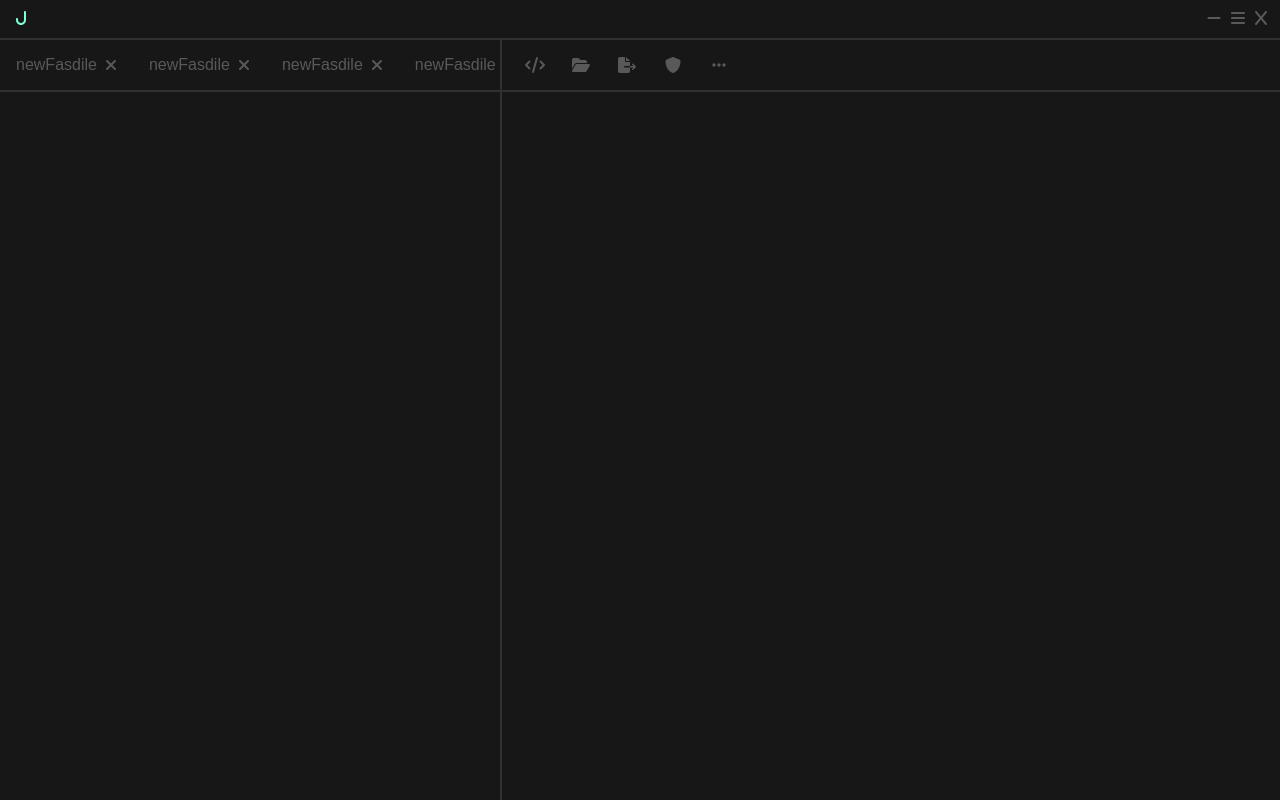
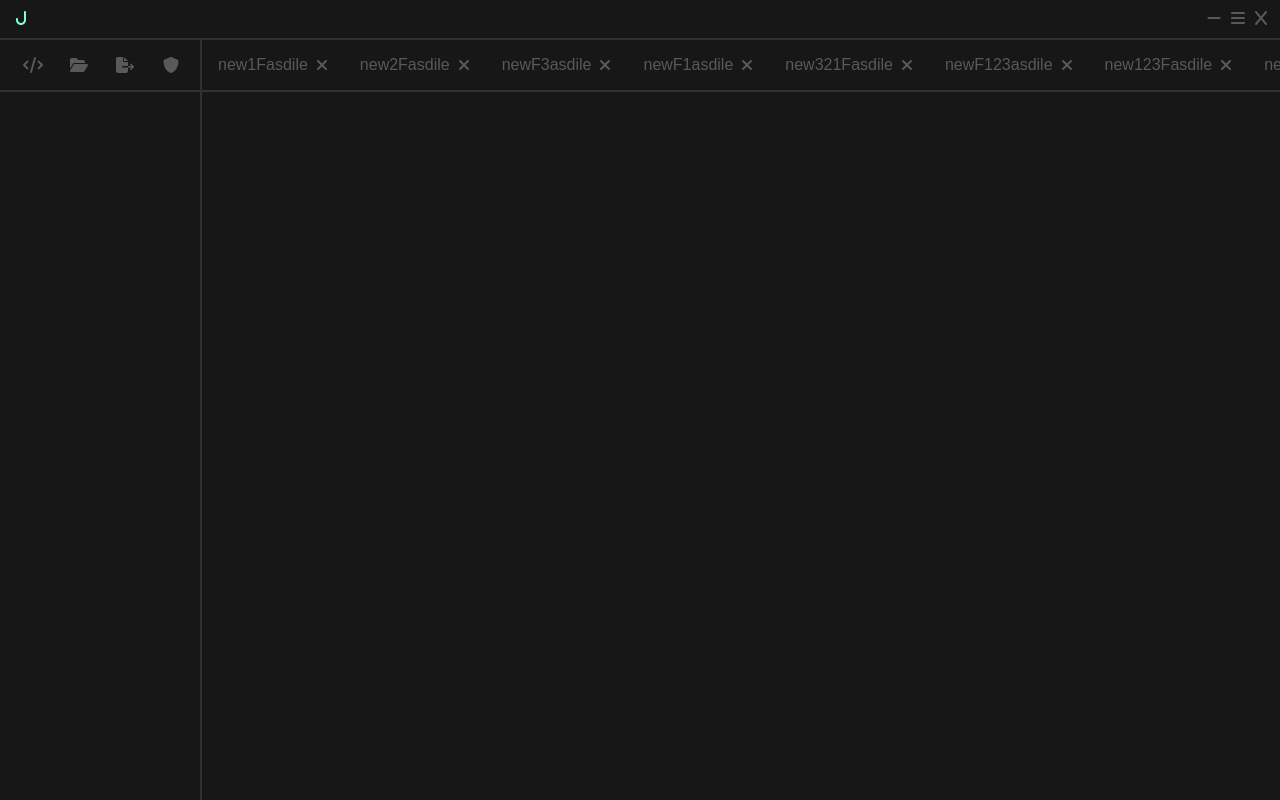
Before and after one commit to wWrongName/J.E.S.S.E, a React app: page / in a window 1280 px wide. Built offline with nearby package versions, Linux system fonts and the light colour scheme.

Commit message:
feat: add draggable aside border

```diff
--- a/renderer/app/Aside/Aside.js
+++ b/renderer/app/Aside/Aside.js
@@ -19,7 +19,8 @@ function Aside (props) {
                         )
                     })}
                 </div>
-            }/>
+            }  scrollLeft={".aside-selector"}
+            />
         </div>
     )
 }
--- a/renderer/app/Aside/aside.css
+++ b/renderer/app/Aside/aside.css
@@ -1,19 +1,18 @@
 .aside {
     position: fixed;
-    width: calc(100% - (var(--aside-border) + var(--cards-m) + var(--win-m)));
+    width: calc(var(--aside-border) - var(--win-m));
+    padding-top: calc(var(--title-m));
     height: calc(100% - (var(--win-m)));
-    right: var(--win-m);
-    padding-top: calc(var(--title-m));
-    top: 0px;
-    overflow-y: hidden;
-    overflow-x: auto;
-    border-top-right-radius: var(--border-radius-0);
-    border-bottom-right-radius: var(--border-radius-0);
+    left: var(--win-m);
+    top: 0;
+    border-top-left-radius: var(--border-radius-0);
+    border-bottom-left-radius: var(--border-radius-0);
 }
 
 .aside-selector {
-    min-width: max-content;
-    max-width: 100%;
-    padding-bottom: 4px; /* crutch */
+    width: 100%;
+    height: calc(var(--nav-h) + 2px);
     border-bottom: var(--cards-m) solid var(--back-color);
+    overflow-y: hidden;
+    overflow-x: scroll;
 }
--- /dev/null
+++ b/renderer/app/Draggable/Draggable.js
@@ -0,0 +1,29 @@
+import React, { useEffect } from "react"
+
+import "./draggable.css"
+
+
+function Draggable (props) {
+
+    let dragTheBorder = function (e) {
+        if (e.clientX)
+            document.documentElement.style.setProperty("--aside-border", e.clientX + "px");
+    }
+
+    let createListener = function (e) {
+        document.addEventListener("mousemove", dragTheBorder)
+    }
+
+    let removeListener = function () {
+        document.removeEventListener("mousemove", dragTheBorder)
+    }
+
+    return (
+        <div className="draggable-aside-border"
+            onMouseDown={e => createListener(e)}
+            onMouseUp={removeListener}
+        />
+    )
+}
+
+export default Draggable
--- /dev/null
+++ b/renderer/app/Draggable/draggable.css
@@ -0,0 +1,8 @@
+.draggable-aside-border {
+    position: fixed;
+    width: 4px;
+    height: 100%;
+    left: calc(var(--aside-border) - 1px);
+    cursor: col-resize;
+    z-index: 1;
+}
--- a/renderer/app/Pages/TopPanel/FileCard/fileCard.css
+++ b/renderer/app/Pages/TopPanel/FileCard/fileCard.css
@@ -8,7 +8,7 @@
 }
 
 .file-card:hover {
-    background-color: var(--file-card-active-color);
+    /* background-color: var(--file-card-active-color); */
     color: var(--win-button-active-color);
 }
 
--- a/renderer/app/Pages/TopPanel/TopPanel.js
+++ b/renderer/app/Pages/TopPanel/TopPanel.js
@@ -1,4 +1,4 @@
-import React from "react"
+import React, { useEffect } from "react"
 
 import "./topPanel.css"
 
@@ -6,18 +6,29 @@ import FileCard from "./FileCard/FileCard"
 import ShadowSides from "../../../shared/components/ShadowSides/ShadowSides"
 
 
+
 function TopPanel (props) {
+
     return(
         <div>
-            <ShadowSides nested={
-                <div className="top-panel d-flex">
-                    <FileCard text="newFasdile"/>
-                    <FileCard text="newFasdile"/>
-                    <FileCard text="newFasdile"/>
-                    <FileCard text="newFasdile"/>
-                    <FileCard text="newFasdile"/>
-                </div>
-            }/>
+            <ShadowSides
+                nested={
+                    <div className="top-panel d-flex">
+                        <FileCard text="new1Fasdile"/>
+                        <FileCard text="new2Fasdile"/>
+                        <FileCard text="newF3asdile"/>
+                        <FileCard text="newF1asdile"/>
+                        <FileCard text="new321Fasdile"/>
+                        <FileCard text="newF123asdile"/>
+                        <FileCard text="new123Fasdile"/>
+                        <FileCard text="newF32asdile"/>
+                        <FileCard text="new123Fasdile"/>
+                        <FileCard text="123newFasdile"/>
+                        <FileCard text="new123Fasdile"/>
+                        <FileCard text="ne123wFasdile"/>
+                    </div>
+                } scrollLeft={".top-panel"}
+            />
         </div>
     )
 }
--- a/renderer/app/Pages/TopPanel/topPanel.css
+++ b/renderer/app/Pages/TopPanel/topPanel.css
@@ -1,7 +1,8 @@
 .top-panel {
-    width: 100%;
-    height: calc(var(--nav-h) + 2px);
-    border-bottom: var(--cards-m) solid var(--back-color);
+    max-width: 100%;
+    padding-bottom: 5px; /* crutch */
+    padding-top: 5px;
     overflow-y: hidden;
     overflow-x: scroll;
+    border-bottom: var(--cards-m) solid var(--back-color);
 }
--- a/renderer/app/Pages/pages.css
+++ b/renderer/app/Pages/pages.css
@@ -1,10 +1,10 @@
 .pages {
     position: fixed;
-    width: calc(var(--aside-border) - var(--win-m));
+    width: calc(100% - (var(--aside-border) + var(--cards-m) + var(--win-m)));
+    height: calc(100% - (var(--win-m)));
+    right: var(--win-m);
     padding-top: calc(var(--title-m));
-    height: calc(100% - (var(--win-m)));
-    left: var(--win-m);
-    top: 0;
-    border-top-left-radius: var(--border-radius-0);
-    border-bottom-left-radius: var(--border-radius-0);
+    top: 0px;
+    border-top-right-radius: var(--border-radius-0);
+    border-bottom-right-radius: var(--border-radius-0);
 }
--- a/renderer/app/index.css
+++ b/renderer/app/index.css
@@ -18,7 +18,7 @@
   --cards-m : 2px;
   --nav-h : 50px;
   --title-m : 40px;
-  --aside-border : 500px;
+  --aside-border : 200px;
 }
 
 @font-face {
--- a/renderer/app/index.js
+++ b/renderer/app/index.js
@@ -11,6 +11,7 @@ import { faCode, faFolderOpen, faFileExport, faShield, faEllipsis } from '@forta
 import Aside from "./Aside/Aside"
 import Pages from "./Pages/Pages"
 import Header from "./Header/Header"
+import Draggable from "./Draggable/Draggable"
 
 
 function Root () {
@@ -52,6 +53,7 @@ function Root () {
         <>
             <Header />
             <Aside items={items} openPage={openPage} />
+            <Draggable />
             <Pages activeItem={activeItem} />
         </>
     )
--- a/renderer/shared/components/ShadowSides/ShadowSides.js
+++ b/renderer/shared/components/ShadowSides/ShadowSides.js
@@ -5,6 +5,11 @@ import "./shadowSides.css"
 
 function ShadowSides (props) {
     let [showShadows, setShadows] = useState(false)
+
+    let scrollLeft = function (e) {
+        let ee = document.querySelector(props.scrollLeft)
+        ee.scrollLeft += (e.deltaY >> 2)
+    }
 
     return(
         <>
@@ -14,7 +19,7 @@ function ShadowSides (props) {
                     <div className="panel-side-right"></div>
                 </div>
             }
-            <div onMouseEnter={() => setShadows(true)} onMouseLeave={() => setShadows(false)}>
+            <div onMouseEnter={() => setShadows(true)} onMouseLeave={() => setShadows(false)} onWheel={e => scrollLeft(e)} >
                 {props.nested}
             </div>
         </>
```
Also changed, not shown: 2 other files.
